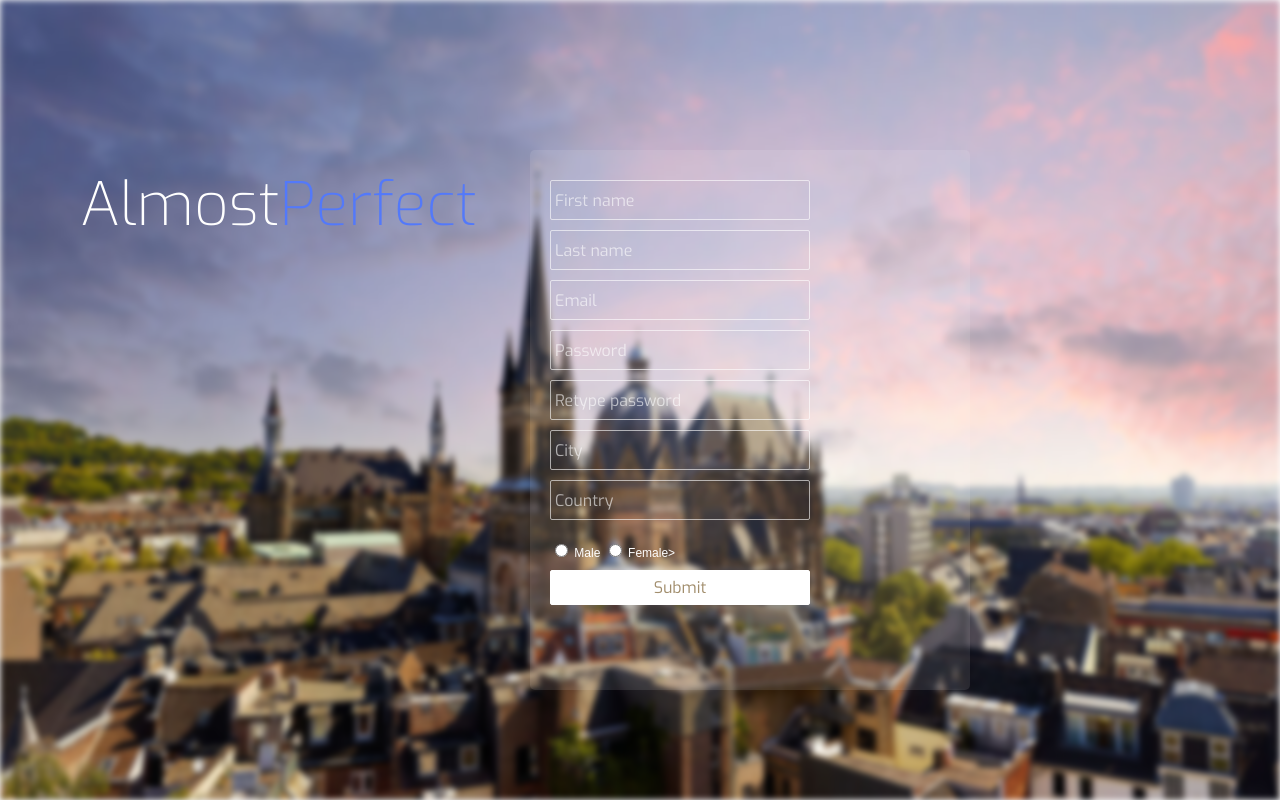
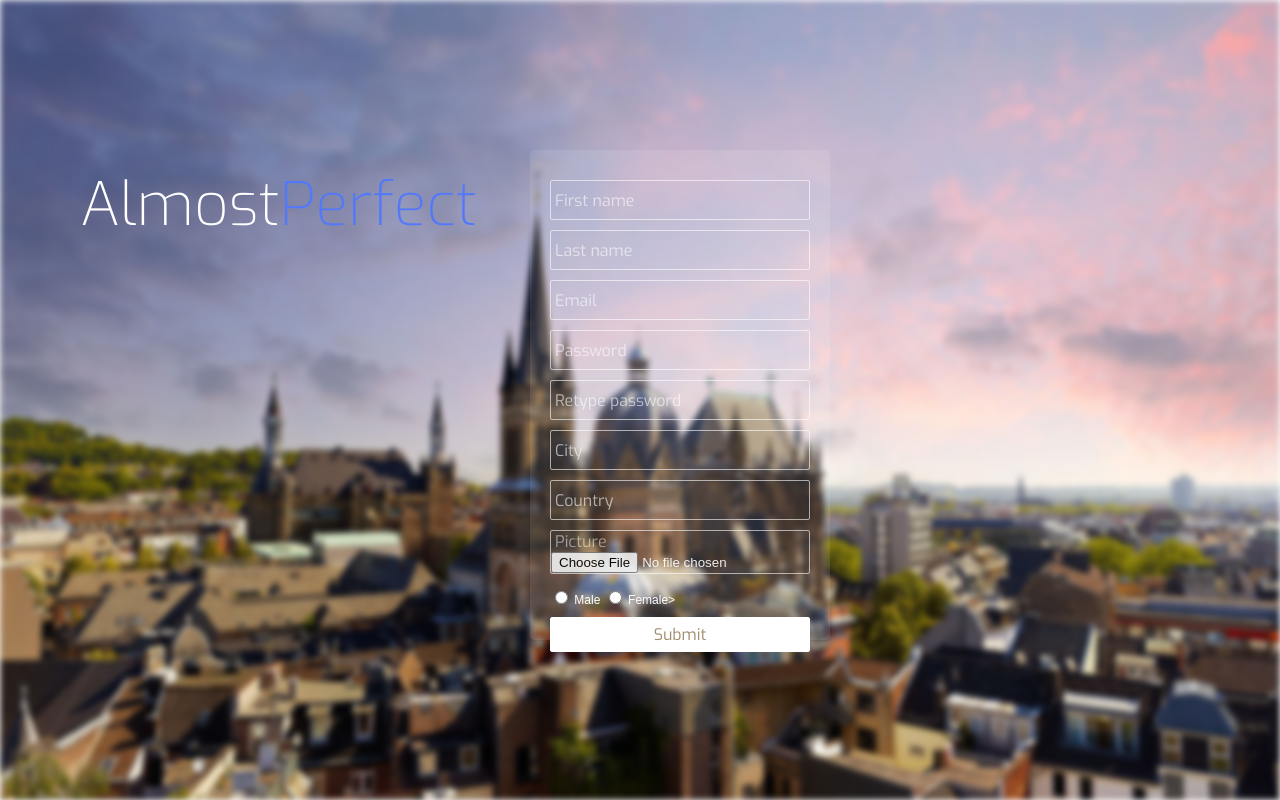
Before and after one commit to HENM1415/henm1415g3, a CodeIgniter app: template Source/application/views/register.html in a window 1280 px wide. Run offline with CodeIgniter, Linux system fonts and the light colour scheme; the template is opened without the code that fills it, so the values that code supplies are empty.

Commit message:
reg page updated

```diff
--- a/Source/application/views/css/style.css
+++ b/Source/application/views/css/style.css
@@ -55,10 +55,10 @@ body {
     position: absolute;
     top: calc(50% - 250px);
     left: calc(50% - 110px);
-    height: 500px;
+    height: 450px;
     background-color: rgba(255, 255, 255, 0.1);
     border-radius: 5px;
-    width: 400px;
+    width: 260px;
     padding: 20px;
     z-index: 2;
 }
@@ -153,36 +153,23 @@ input[type=button]:focus {
     color: rgba(255, 255, 255, 0.6);
 }
 
-.picture-input {
-    visibility: hidden;
-    width: 0;
-    position: relative;
+#pictureWrap {
+    border: 1px solid rgba(255, 255, 255, 0.6);
+    border-radius: 2px;
+    margin-top: 10px;
 }
 
-.picture-input::before {
-    content: 'Select picture';
-    width: 250px;
-    height: 30px;
-    background: transparent;
-    border: 1px solid rgba(255, 255, 255, 0.6);
-    border-radius: 2px;
+#pictureWrap span {
     color: #fff;
     font-family: 'Exo', sans-serif;
     font-size: 16px;
+    opacity: 0.5;
     font-weight: 400;
     margin-top: 10px;
     padding: 4px;
-    outline: none;
-    white-space: nowrap;
-    cursor: pointer;
-    visibility: visible;
-    position: absolute;
 }
 
-.picture-input:hover::before {
-    border-color: #ffffff;
+input[type=file] {
+    opacity: 0.9;
+    background: transparent;
 }
-
-.picture-input:active::before {
-    background: -webkit-linear-gradient(top, #e3e3e3, #f9f9f9);
-}
--- a/Source/application/views/register.html
+++ b/Source/application/views/register.html
@@ -21,13 +21,18 @@
     <input name="city" type="text" placeholder="City" required/>
     <input name="country" type="text" placeholder="Country" required/>
     <br>
-    <input name="picture" type="file" class="picture-input"/>
+
+    <div id="pictureWrap">
+        <span>Picture</span>
+        <input name="picture" type="file" class="picture-input"/>
+    </div>
     <br>
     <input class="css-checkbox" type="radio" name="sex" id="male" value="male">
     <label class="css-label" for="male">Male</label>
     <input class="css-checkbox" type="radio" class="css-checkbox" name="sex" id="female" value="female">
     <label class="css-label" for="female">Female</label>>
     <br>
+
     <input id="skip_Submit" name="skip_Submit" type="submit" value="Submit"/>
 </form>
 </body>
```
